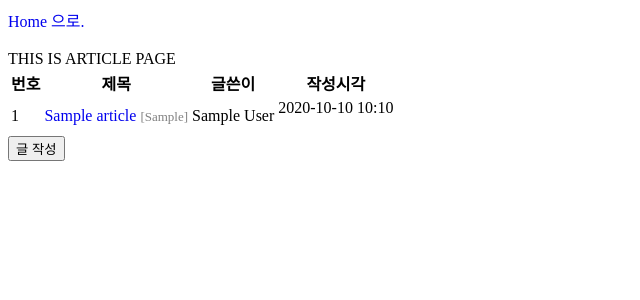
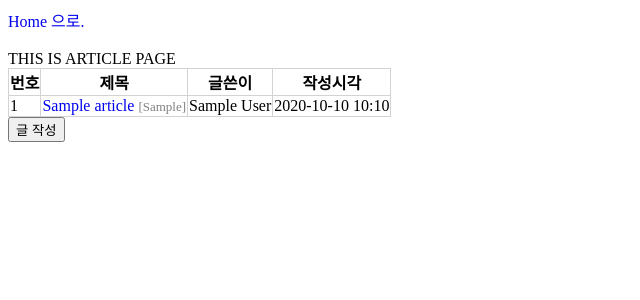
Before and after one commit to kitty-700/General_Web_Site, a Django app: template GPWS/app_board/templates/app_board/index.html in a window 1280 px wide. Shown: the top 300 px of the page, without its empty margins (0-640 px from the left). Run offline with Django 3.2, Linux system fonts and the light colour scheme; the template is opened without the code that fills it: most values are stand-ins (such as "Sample title", 1, 10 or a date in 2020).

Commit message:
(uiux) index 페이지 테이블 표시 개선

```diff
--- a/GPWS/app_board/templates/app_board/index.html
+++ b/GPWS/app_board/templates/app_board/index.html
@@ -8,6 +8,11 @@
     li {
         line-height: 1.5em;
 
+    }
+
+    table, td, th {
+        border : 1px solid lightgrey;
+        border-collapse : collapse;
     }
 </style>
 
@@ -25,15 +30,16 @@
         </tr>
     </thead>
     <tbody>
+        <font color="black" size=3>
         {% for article in lastest_article_list %}
         <tr>
-            <td>    <font color="black" size=3>{{ article.id }}</font>  </td>
+            <td>    {{ article.id }}  </td>
             <td>     <a href="/app_board/{{ article.id }}"> {{ article.title }}
                         <font color="grey" size=2>[{{ view_cnt_list|return_item:forloop.counter0 }}]</font>
                     </a>
             </td>
-            <td>    <font color="black" size=3>{{ article.author }}</font> </td>
-            <td>    <font color="black" size=3>{{ article.create_dt|date:'Y-m-d H:i' }} </p></font> </td>
+            <td>    {{ article.author }} </td>
+            <td>    {{ article.create_dt|date:'Y-m-d H:i' }} </td>
         </tr>
         {% endfor %}
     </tbody>
```
